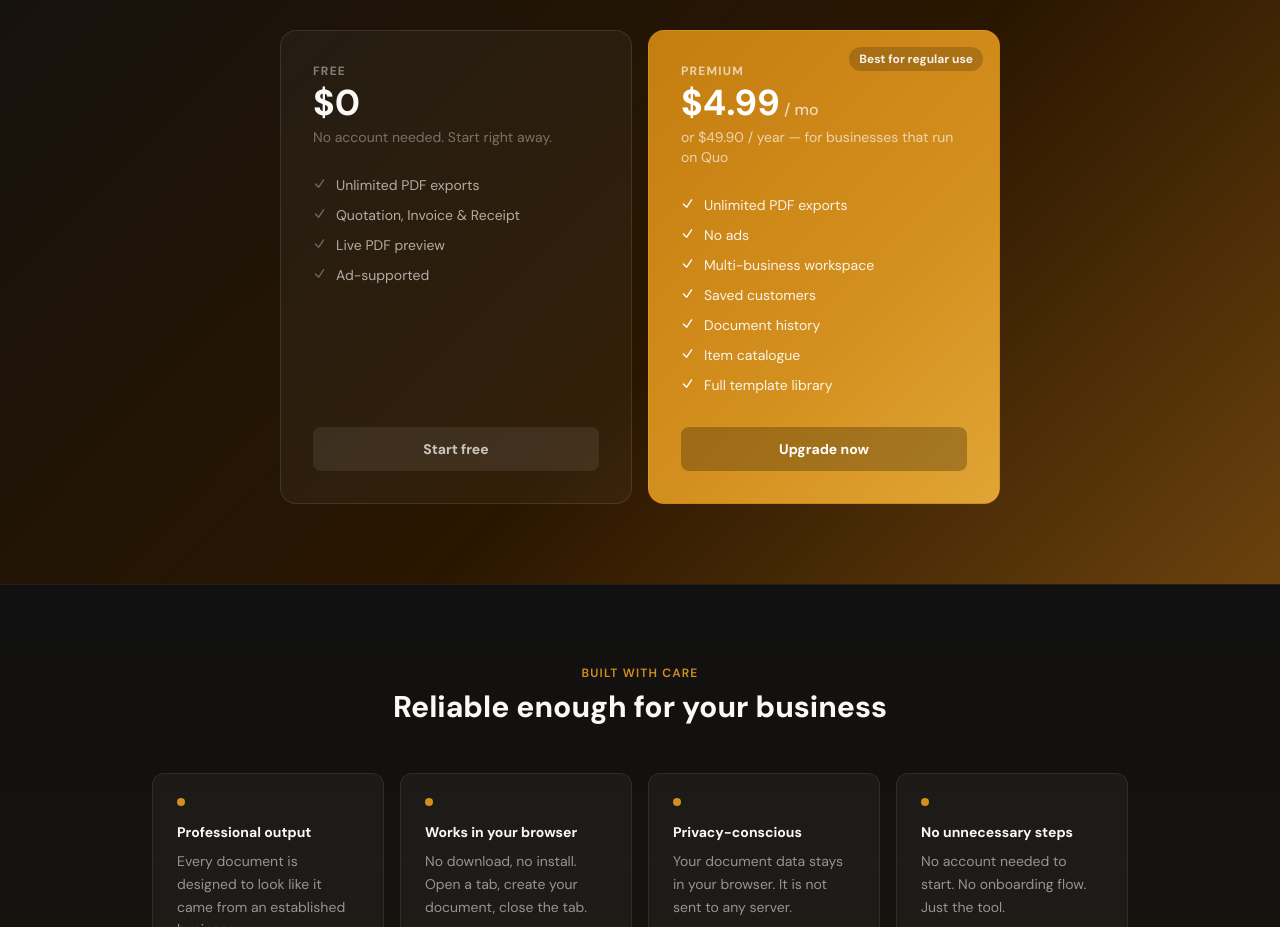
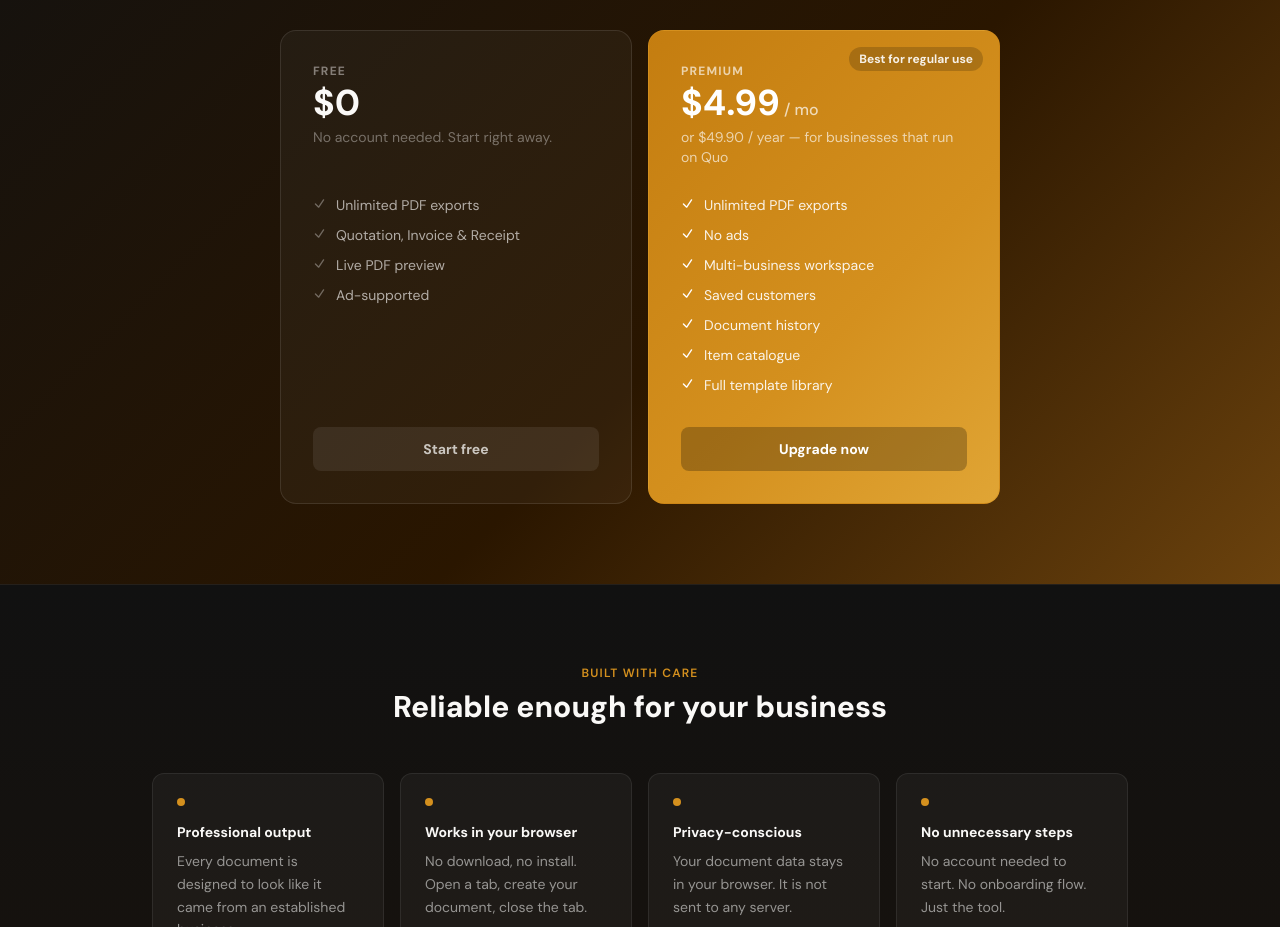
Before and after one commit to acipuns-dot/Quo, a Next.js app: page / in a window 1280 px wide. Shown: the part 2820-3747 px from the top of the page. Built offline with nearby package versions, Linux system fonts and the light colour scheme; no server answers.

Commit message:
Align plan card feature lists by fixing subdesc height

```diff
--- a/app/page.tsx
+++ b/app/page.tsx
@@ -227,7 +227,7 @@ export default function HomePage() {
             <div className="animate-scale-in delay-100 quo-plan-free rounded-2xl p-8 border flex flex-col">
               <p className="quo-plan-label text-xs font-bold uppercase tracking-widest mb-1">Free</p>
               <p className="quo-plan-price text-4xl font-bold mb-1">$0</p>
-              <p className="quo-plan-subdesc text-sm mb-7">No account needed. Start right away.</p>
+              <p className="quo-plan-subdesc text-sm mb-7" style={{ minHeight: "2.5rem" }}>No account needed. Start right away.</p>
               <ul className="space-y-2.5 mb-8 flex-1">
                 {["Unlimited PDF exports", "Quotation, Invoice & Receipt", "Live PDF preview", "Ad-supported"].map((item) => (
                   <li key={item} className="quo-plan-item flex items-start gap-2.5 text-sm">
@@ -243,7 +243,7 @@ export default function HomePage() {
               <div className="quo-plan-badge absolute top-4 right-4 text-xs font-bold px-2.5 py-1 rounded-full">Best for regular use</div>
               <p className="quo-plan-label-paid text-xs font-bold uppercase tracking-widest mb-1">Premium</p>
               <p className="quo-plan-price-paid text-4xl font-bold mb-1">$4.99<span className="text-base font-medium opacity-70"> / mo</span></p>
-              <p className="quo-plan-subdesc-paid text-sm mb-7">or $49.90 / year &mdash; for businesses that run on Quo</p>
+              <p className="quo-plan-subdesc-paid text-sm mb-7" style={{ minHeight: "2.5rem" }}>or $49.90 / year &mdash; for businesses that run on Quo</p>
               <ul className="space-y-2.5 mb-8 flex-1">
                 {["Unlimited PDF exports", "No ads", "Multi-business workspace", "Saved customers", "Document history", "Item catalogue", "Full template library"].map((item) => (
                   <li key={item} className="quo-plan-item-paid flex items-start gap-2.5 text-sm">
```
